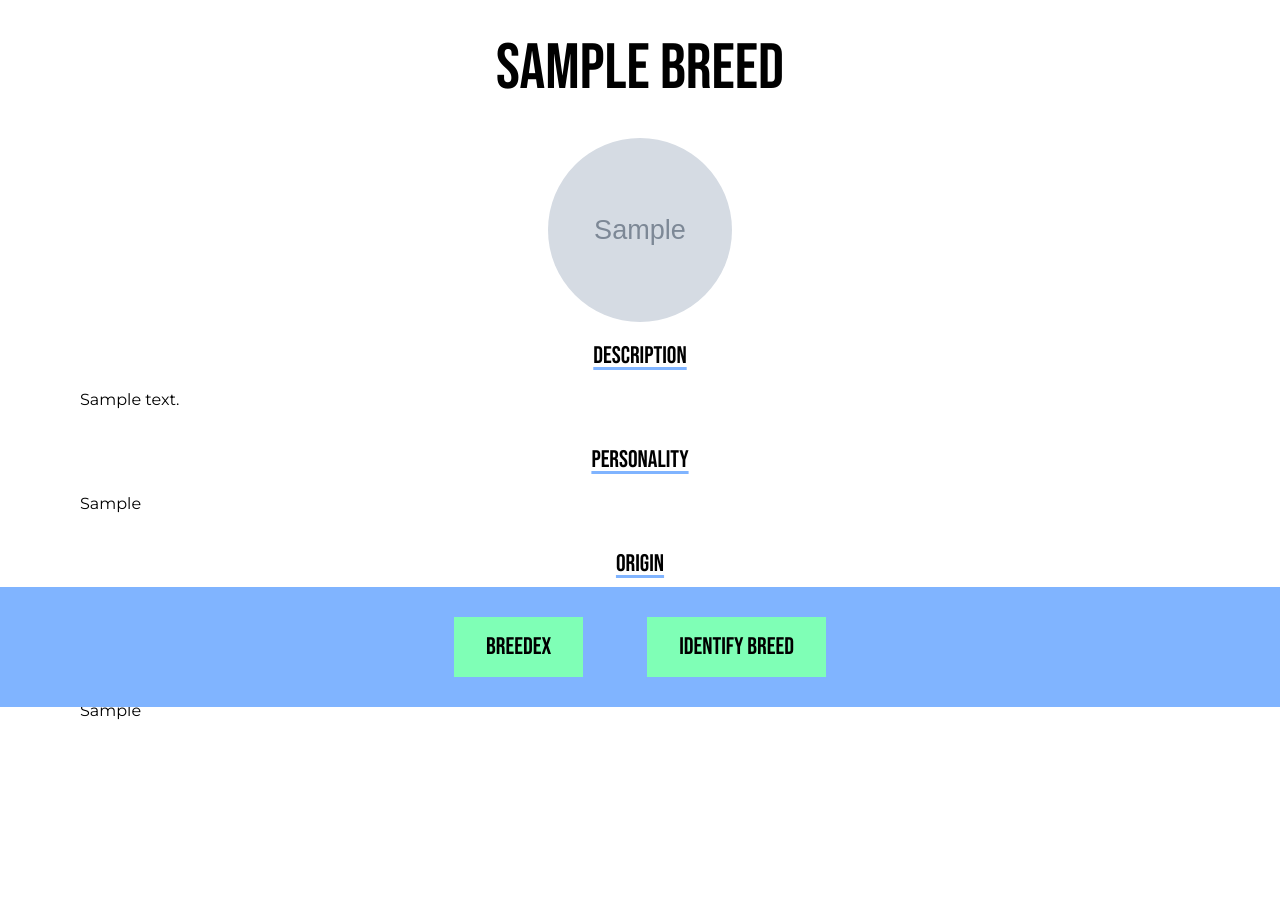
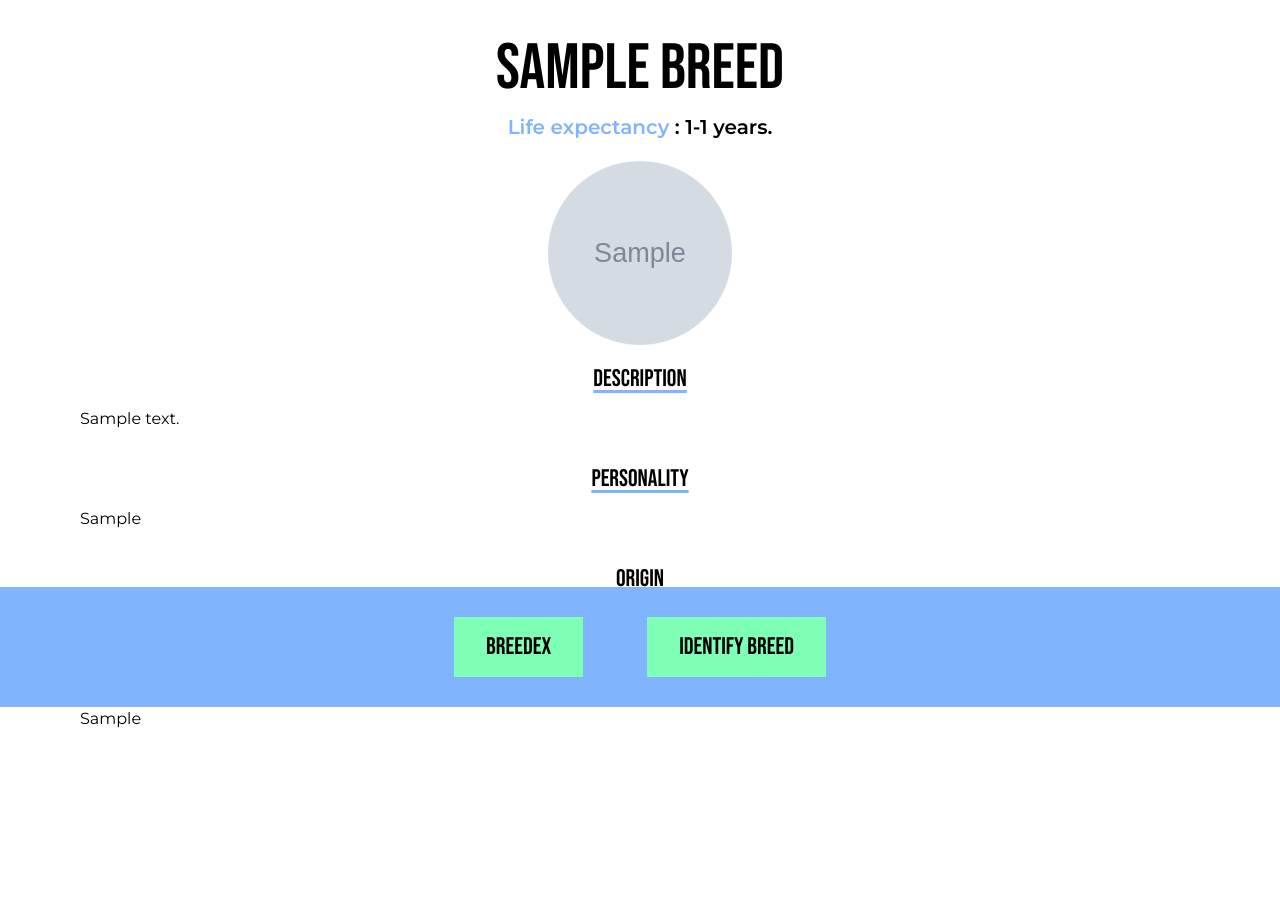
Before and after one commit to Sounayy/BreedFinder, a Django app: page /breedex/1 in a window 1280 px wide. Shown: the part 93-990 px from the top of the page. Before the commit the page ends 813 px from the top, so only its background shows below. Run offline with Django 5.2, Linux system fonts and the light colour scheme; tables that the repository leaves empty hold one stand-in row (values such as "Sample post"); grey boxes marked "Sample" are stand-in pictures.

Commit message:
Add life expectancy to breed-detail template

```diff
--- a/breedfinder/app_breed_finder/static/app_breed_finder/styles/main.css
+++ b/breedfinder/app_breed_finder/static/app_breed_finder/styles/main.css
@@ -27,19 +27,19 @@
     --body-highlight-font: 'Montserrat';
     --header-font: 'Bebas Neue';
     --title-font: 'Bebas Neue';
-    --second-title-font: 'Bebas Neue';
+    --second-title-font: 'Montserrat';
 
     --body-font-weight: 400;
     --body-highlight-font-weight: 600;
     --header-font-weight: 400;
     --title-font-weight: 400;
-    --second-title-weight: 400;
+    --second-title-weight: 600;
 
     --body-font-size: 1rem;
     --body-highlight-font-size: 1rem;
     --header-font-size: 4rem;
     --title-font-size: 1.5rem;
-    --second-title-font-size: 1.5rem;
+    --second-title-font-size: 1rem;
 
     --body-line-height: 1.25rem;
     --body-highlight-line-height: 1.25rem;
--- a/breedfinder/app_breed_finder/static/app_breed_finder/styles/modules/breedCard.css
+++ b/breedfinder/app_breed_finder/static/app_breed_finder/styles/modules/breedCard.css
@@ -9,7 +9,7 @@
     height: 20rem;
     width: 14rem;
 
-    h4 {
+    h3 {
         width: 12rem;
         text-align: center;
     }
--- a/breedfinder/app_breed_finder/static/app_breed_finder/styles/pages/breed-detail.css
+++ b/breedfinder/app_breed_finder/static/app_breed_finder/styles/pages/breed-detail.css
@@ -7,6 +7,11 @@
     h2,
     h1 {
         text-align: center;
+        margin-bottom: 0.5rem;
+    }
+
+    h3 {
+        font-size: 1.25rem;
     }
 
 }
--- a/breedfinder/app_breed_finder/templates/app_breed_finder/breed-detail.html
+++ b/breedfinder/app_breed_finder/templates/app_breed_finder/breed-detail.html
@@ -4,6 +4,9 @@
 
 <section class="breed-detail-container">
     <h1>{{ breed.name }}</h1>
+    <h3>
+        <strong>Life expectancy</strong> : {{breed.life_esperance_bottom}}-{{breed.life_esperance_top}} years.
+    </h3>
     <div class="container-large-image">
         <img class="round-image header-image" src="{{ breed.profile_picture.url }}" alt="Breed photo">
     </div>
--- a/breedfinder/app_breed_finder/templates/app_breed_finder/breed-identifier.html
+++ b/breedfinder/app_breed_finder/templates/app_breed_finder/breed-identifier.html
@@ -22,7 +22,7 @@
                 <div class="container-large-image">
                     <img class="round-image" src="{{ first_breed.profile_picture.url }}" alt="First breed match">
                 </div>
-                <h3>{{ first_breed.name|capfirst }}</h3>
+                <h2>{{ first_breed.name|capfirst }}</h2>
                 <a class="second-button" href="{% url 'breed-detail' first_breed.id %}">Show more</a>
             </div>
             <div class="other-breeds">
@@ -31,7 +31,7 @@
                     <div class="container-img-card">
                         <img class="round-image" src="{{ breed.profile_picture.url }}" alt="Other breed match">
                     </div>
-                    <h4>{{ breed.name|capfirst }}</h4>
+                    <h3>{{ breed.name|capfirst }}</h3>
                     <a class="second-button" href="{% url 'breed-detail' breed.id %}">Show more</a>
                 </div>
                 {% endfor %}
--- a/breedfinder/app_breed_finder/templates/app_breed_finder/breedex.html
+++ b/breedfinder/app_breed_finder/templates/app_breed_finder/breedex.html
@@ -30,7 +30,7 @@
                 <div class="container-img-card">
                     <img class="round-image" src="{{ breed.profile_picture.url }}" alt="Breed picture">
                 </div>
-                <h4>{{ breed.name|capfirst }}</h4>
+                <h3>{{ breed.name|capfirst }}</h3>
                 <a class="second-button" href="{% url 'breed-detail' breed.id %}">Show more</a>
             </div>
             {% endfor %}
```
Also changed, not shown: breedfinder/app_breed_finder/utils/prediction.py (+4 -4 lines).
